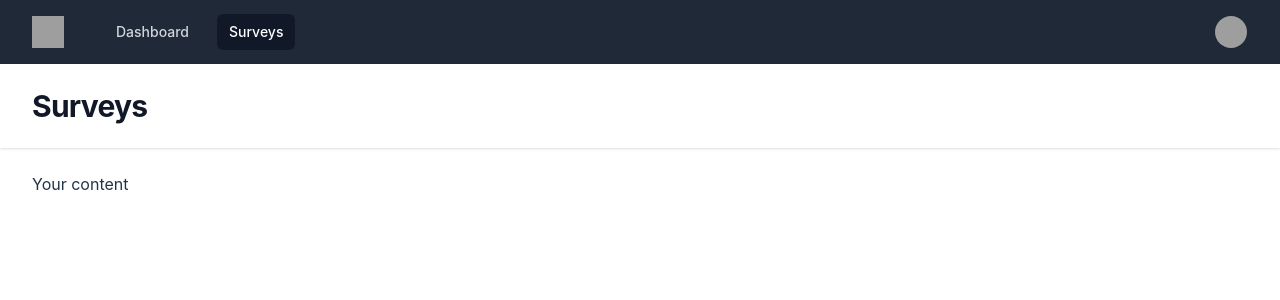
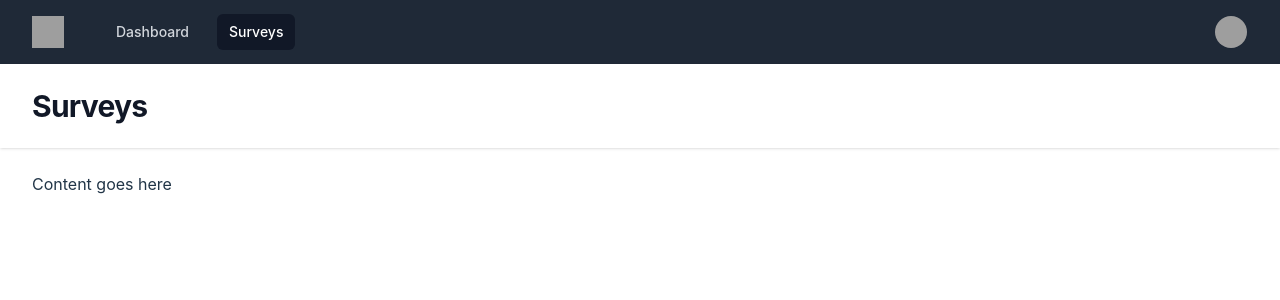
Before and after one commit to akosijho/laravel_survey, a Vue app in the folder vue/: page /survey in a window 1280 px wide. Shown: the top 300 px of the page. Built offline with nearby package versions, Linux system fonts and the light colour scheme; grey boxes are pictures that could not be loaded.

Commit message:
create page component to re use.

```diff
--- /dev/null
+++ b/vue/src/components/PageComponent.vue
@@ -0,0 +1,19 @@
+<template>
+    <header class="bg-white shadow">
+            <div class="mx-auto max-w-7xl px-4 py-6 sm:px-6 lg:px-8">
+                <h1 class="text-3xl font-bold tracking-tight text-gray-900">{{ title }}</h1>
+            </div>
+        </header>
+        <main>
+            <div class="mx-auto max-w-7xl py-6 sm:px-6 lg:px-8">
+                <!-- Your content -->
+                <slot></slot>
+            </div>
+        </main>
+</template>
+
+<script setup>
+    const props = defineProps({title:String});
+</script>
+
+<style></style>
--- a/vue/src/views/dashboard/Dashboard.vue
+++ b/vue/src/views/dashboard/Dashboard.vue
@@ -1,16 +1,7 @@
 <template>
-    <header class="bg-white shadow">
-            <div class="mx-auto max-w-7xl px-4 py-6 sm:px-6 lg:px-8">
-                <h1 class="text-3xl font-bold tracking-tight text-gray-900">Dashboard</h1>
-            </div>
-        </header>
-        <main>
-            <div class="mx-auto max-w-7xl py-6 sm:px-6 lg:px-8">
-                <!-- Your content -->
-            </div>
-        </main>
+    <PageComponent title="Dashboard">Content goes here</PageComponent>
 </template>
 
 <script setup>
-
+    import PageComponent from '../../components/PageComponent.vue';
 </script>
--- a/vue/src/views/survey/Survey.vue
+++ b/vue/src/views/survey/Survey.vue
@@ -1,16 +1,7 @@
 <template>
-    <header class="bg-white shadow">
-            <div class="mx-auto max-w-7xl px-4 py-6 sm:px-6 lg:px-8">
-                <h1 class="text-3xl font-bold tracking-tight text-gray-900">Surveys</h1>
-            </div>
-        </header>
-        <main>
-            <div class="mx-auto max-w-7xl py-6 sm:px-6 lg:px-8">
-                Your content
-            </div>
-        </main>
+    <PageComponent title="Surveys">Content goes here</PageComponent>
 </template>
 
 <script setup>
-
+    import PageComponent from '../../components/PageComponent.vue';
 </script>
```
